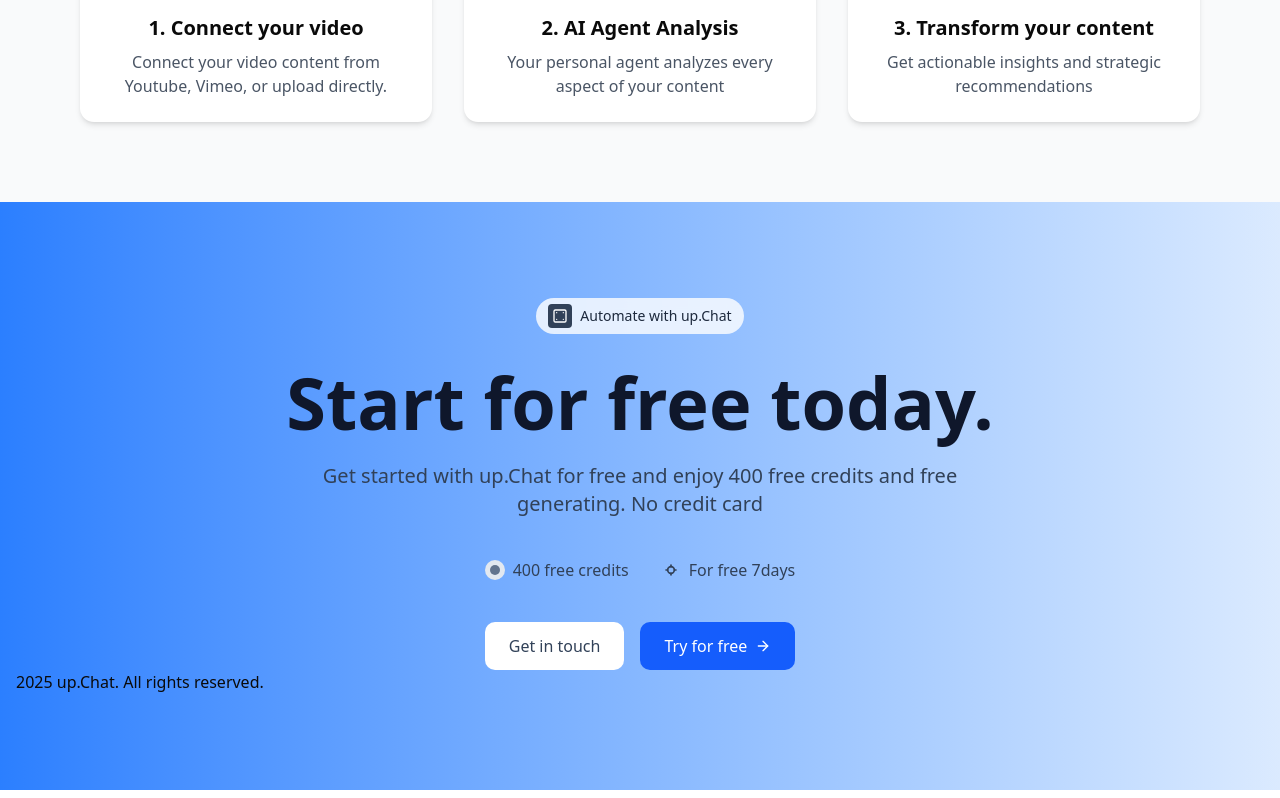
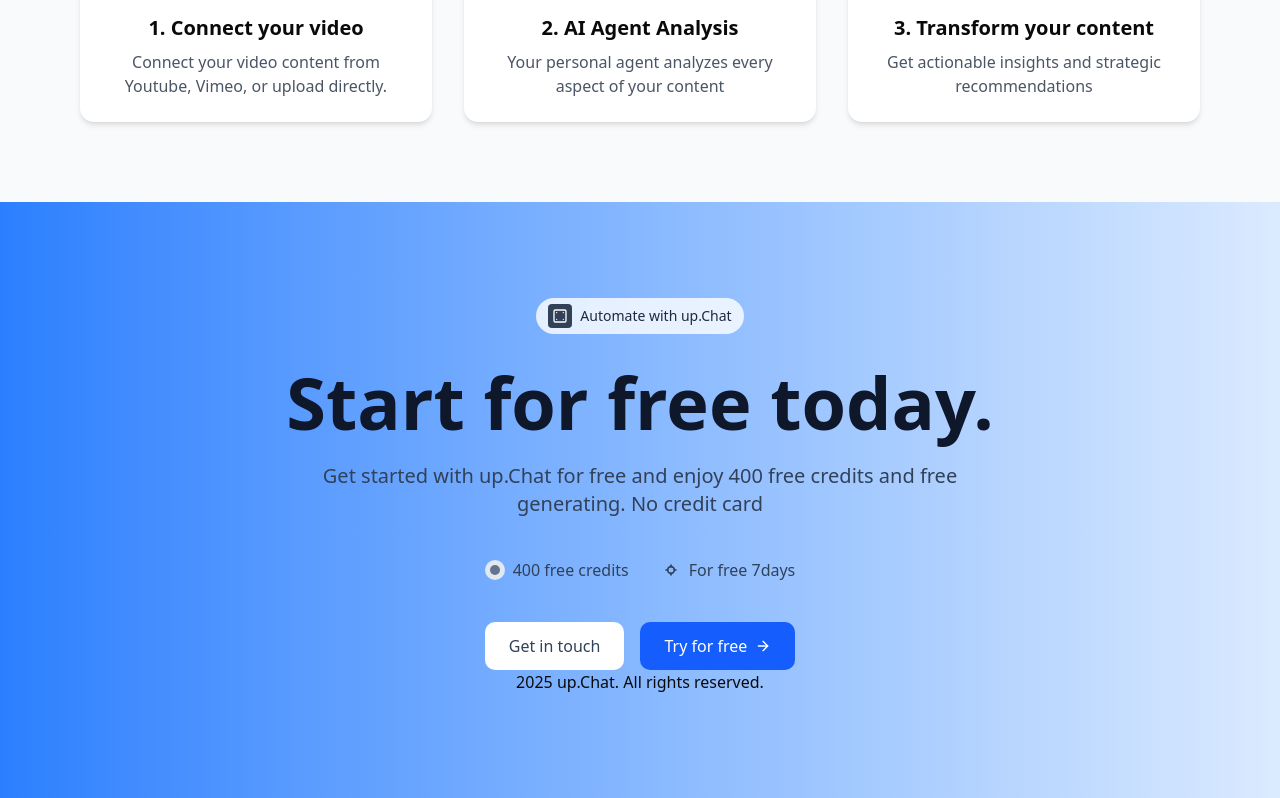
Before and after one commit to marksikaundi/up.Chat, a Next.js app: page / in a window 1280 px wide. Shown: the part 1503-2301 px from the top of the page. Built offline with nearby package versions, Linux system fonts and the light colour scheme; no server answers.

Commit message:
🎨 Add styling to footer text in FreeSection component

```diff
--- a/components/FreeSection.tsx
+++ b/components/FreeSection.tsx
@@ -77,7 +77,7 @@
         </div>
       </div>
       <div>
-        <h3>        2025 up.Chat. All rights reserved.
+        <h3 className=" text-md font-sm text-center mb-2 ">        2025 up.Chat. All rights reserved.
         </h3>
       </div>
     </div>
```
